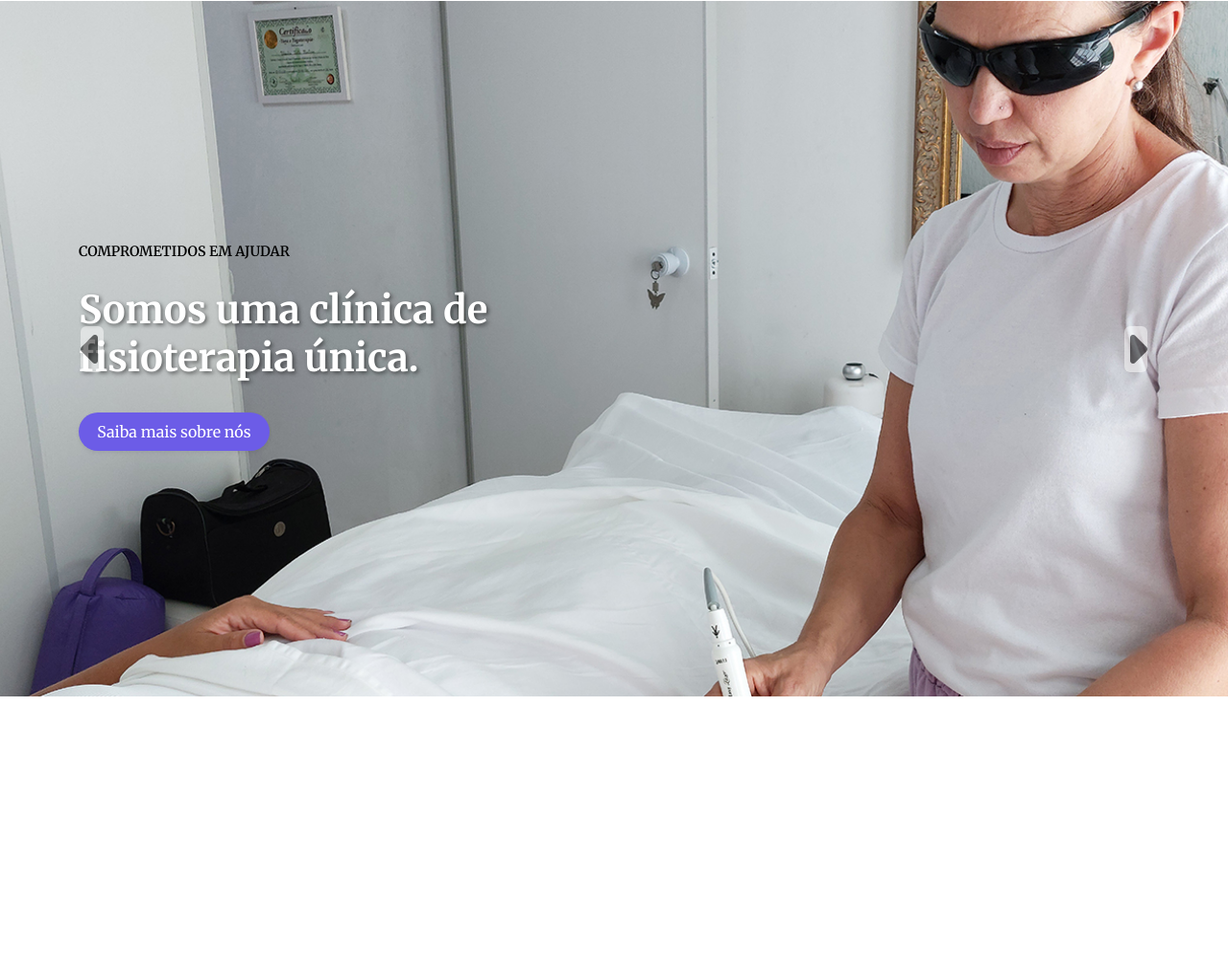
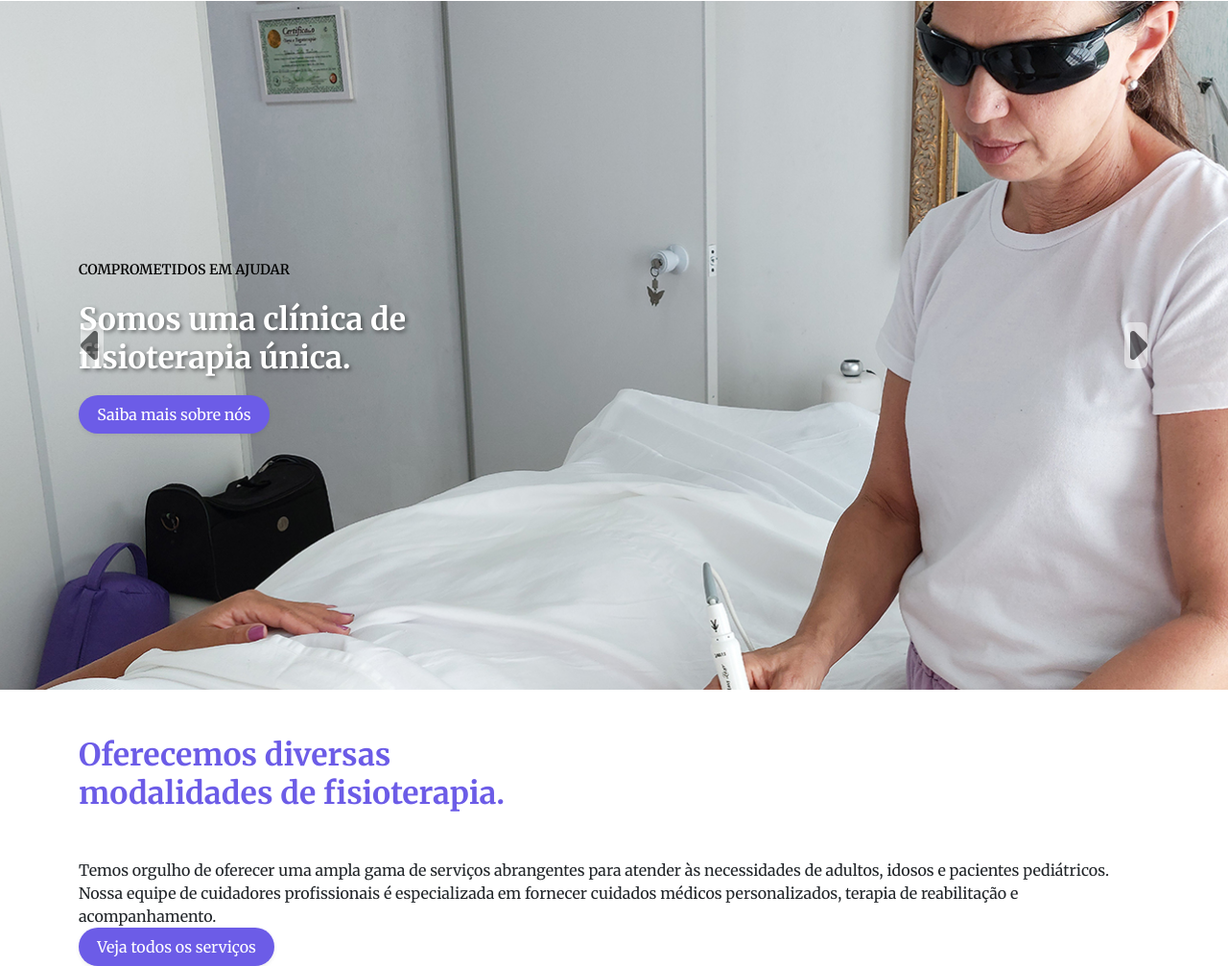
Before and after one commit to sumanbrival/claudia-bootstrap, a website: page index.html in a window 1280 px wide. Shown: the part 215-1222 px from the top of the page at 96% size. Before the commit the page ends 941 px from the top, so only its background shows below. Drawn offline with nearby package versions, Linux system fonts and the light colour scheme.

Commit message:
adicinado mais um section hero (Oferecemos diversas modalidades de fisioterapia)

```diff
--- a/index.html
+++ b/index.html
@@ -73,9 +73,10 @@
 
         <div class="container">
 
+          <!-- Visite nosso consultório -->
           <div class="d-lg-flex justify-content-lg-start gap-lg-2 py-lg-2">
 
-            <div class="border-1 border-bottom border-roxo1 py-lg-2 ">
+            <div class="border-1 border-bottom border-roxo1 py-2 py-md-2 py-lg-2">
             <div class="d-flex justify-content-lg-start align-items-center gap-1">
               <div><i class="fa fas fa-home-lg type-h4 text-cinza"></i></div>
 
@@ -90,7 +91,8 @@
 
           </div>
 
-          <div class="border-1 border-bottom border-roxo1 py-lg-2 ">
+          <!-- Entre em contato comigo -->
+          <div class="border-1 border-bottom border-roxo1 py-2 py-md-2 py-lg-2">
             <div class="d-flex justify-content-lg-start align-items-center gap-1">
               <div><i class="fa fas fa-phone type-h4 text-cinza"></i></i></div>
 
@@ -105,7 +107,8 @@
 
           </div>
 
-          <div class="border-1 border-bottom border-roxo1 py-lg-2 ">
+          <!-- Envie-me um e-mail -->
+          <div class="border-1 border-bottom border-roxo1 py-2 py-md-2 py-lg-2">
             <div class="d-flex justify-content-lg-start align-items-center gap-1">
               <div><i class="fa fas fa-envelope type-h4 text-cinza"></i></div>
 
@@ -120,7 +123,8 @@
 
           </div>
 
-          <div class="border-1 border-bottom border-roxo1 py-lg-2 ">
+          <!-- Horário de funcionamento do consultório -->
+          <div class="border-1 border-bottom border-roxo1 py-2 py-md-2 py-lg-2">
             <div class="d-flex justify-content-lg-start align-items-center gap-1">
               <div><i class="fa fas fa-clock type-h4 text-cinza"></i></div>
 
@@ -141,85 +145,124 @@
 <!-- COMPROMETIDOS EM AJUDAR -->
   <div class="carousel-inner">
 
-    <div class="carousel-item active" data-bs-interval="10000" style="background-image: url(bg/77.jpg);
+    <div class="carousel-item active py-5 py-md-8 py-lg-13" data-bs-interval="10000" style="background-image: url(bg/77.jpg);
     background-size: cover; background-repeat: no-repeat; background-position: center;">
       <div class="container">
 
-        <div class="py-lg-15">
+        <div class="my-8 my-md-12 my-lg-14 w-md-450 w-lg-480 mx-auto mx-md-auto mx-lg-0">
 
-          <div class="py-lg-1">
-          <span class="type-p fw-semibold text-black">COMPROMETIDOS EM AJUDAR</span>
+          <div class="mt-1 mt-md-2 mt-lg-3 text-center text-md-center text-lg-start">
+          <span class="type-p fw-semibold text-black mx-md-auto">COMPROMETIDOS EM AJUDAR</span>
         </div>
 
-        <div class="py-lg-2">
-          <span class="type-h2 fw-bold text-white my-text-shadow lh-sm">Somos uma clínica de <br> fisioterapia única.</span>
+        <div class="mt-1 mt-md-2 mt-lg-3 text-center text-md-center text-lg-start">
+          <span class="type-h1 fs-2 fw-bold text-white my-text-shadow lh-sm">Somos uma clínica de <br> fisioterapia única.</span>
         </div>
 
-        <div class="py-lg-2">
+        <div class="mt-1 mt-md-2 mt-lg-3 ">
           <button class="text-center border-0 shadow-sm rounded-5 d-block rounded-2 px-3
-          py-1 bg-roxo2 bg-hover-claudia2 text-white" type="submit">Agendar sua consulta</button>
+          py-1 bg-roxo2 bg-hover-claudia2 text-white mx-auto mx-md-auto mx-lg-0" type="submit">Agendar sua consulta</button>
         </div>
+
         </div>
       </div>
     </div>
 
 <!-- ABORDAGEM ORIENTADA PARA OBJETIVOS -->
-    <div class="carousel-item active" data-bs-interval="10000" style="background-image: url(bg/88.jpg);
+    <div class="carousel-item active py-5 py-md-8 py-lg-13" data-bs-interval="10000" style="background-image: url(bg/88.jpg);
     background-size: cover; background-repeat: no-repeat; background-position: center;">
       <div class="container">
 
-        <div class="py-lg-15">
+        <div class="my-8 my-md-12 my-lg-14 w-md-450 w-lg-480 mx-auto mx-md-auto mx-lg-0">
 
-          <div class="py-lg-1">
-          <span class="type-p fw-semibold text-black">AJUDANDO VOCÊ A VIVER A VIDA</span>
+          <div class="mt-1 mt-md-2 mt-lg-3 text-center text-md-center text-lg-start">
+          <span class="type-p fw-semibold text-black mx-md-auto">AJUDANDO VOCÊ A VIVER A VIDA</span>
         </div>
 
-        <div class="py-lg-2">
-          <span class="type-h2 fw-bold text-white my-text-shadow lh-sm">Oferecemos tratamentos <br> altamente especializados.</span>
+        <div class="mt-1 mt-md-2 mt-lg-3 text-center text-md-center text-lg-start">
+          <span class="type-h1 fs-2 fw-bold text-white my-text-shadow lh-sm">Oferecemos tratamentos <br> altamente especializados.</span>
         </div>
 
-        <div class="py-lg-2">
+        <div class="mt-1 mt-md-2 mt-lg-3 ">
           <button class="text-center border-0 shadow-sm rounded-5 d-block rounded-2 px-3
-          py-1 bg-roxo2 bg-hover-claudia2 text-white" type="submit">Serviço de terapia</button>
+          py-1 bg-roxo2 bg-hover-claudia2 text-white mx-auto mx-md-auto mx-lg-0" type="submit">Serviço de terapia</button>
         </div>
         </div>
       </div>
     </div>
 
 <!-- COMPROMETIDOS EM AJUDAR -->
-    <div class="carousel-item active" data-bs-interval="10000" style="background-image: url(bg/99.jpg);
+    <div class="carousel-item active py-5 py-md-8 py-lg-13" data-bs-interval="10000" style="background-image: url(bg/99.jpg);
     background-size: cover; background-repeat: no-repeat; background-position: center;">
       <div class="container">
 
-        <div class="py-lg-15">
+        <div class="my-8 my-md-12 my-lg-14 w-md-450 w-lg-480 mx-auto mx-md-auto mx-lg-0">
 
-          <div class="py-lg-1">
-          <span class="type-p fw-semibold text-black">COMPROMETIDOS EM AJUDAR</span>
+          <div class="mt-1 mt-md-2 mt-lg-3 text-center text-md-center text-lg-start">
+          <span class="type-p fw-semibold text-black mx-md-auto">COMPROMETIDOS EM AJUDAR</span>
         </div>
 
-        <div class="py-lg-2">
-          <span class="type-h2 fw-bold text-white my-text-shadow lh-sm">Somos uma clínica de <br> fisioterapia única.</span>
+        <div class="mt-1 mt-md-2 mt-lg-3 text-center text-md-center text-lg-start">
+          <span class="type-h1 fs-2 fw-bold text-white my-text-shadow lh-sm">Somos uma clínica de  fisioterapia única.</span>
         </div>
 
-        <div class="py-lg-2">
+        <div class="mt-1 mt-md-2 mt-lg-3 ">
           <button class="text-center border-0 shadow-sm rounded-5 d-block rounded-2 px-3
-          py-1 bg-roxo2 bg-hover-claudia2 text-white" type="submit">Saiba mais sobre nós</button>
+          py-1 bg-roxo2 bg-hover-claudia2 text-white mx-auto mx-md-auto mx-lg-0" type="submit">Saiba mais sobre nós</button>
         </div>
         </div>
       </div>
     </div>
+
+
   </div>
 
+  <!-- Previous button -->
   <button class="carousel-control-prev" type="button" data-bs-target="#carouselExampleInterval" data-bs-slide="prev">
     <span><i class="fa-solid fa-caret-left bg-white text-black rounded-2 type-h1"></i></span>
     <span class="visually-hidden">Previous</span>
   </button>
 
+  <!-- Next button -->
   <button class="carousel-control-next" type="button" data-bs-target="#carouselExampleInterval" data-bs-slide="next">
     <i class="fa-solid fa-caret-right bg-white text-black rounded-2 type-h1"></i>
     <span class="visually-hidden">Next</span>
   </button>
 
+</div>
+
+<!-- We offer various Physio Disciplines -->
+
+<div class="bg-white">
+  <div class="container">
+
+  <div class="">
+
+    <div class="d-lg-flex">
+
+      <div class="d-lg-flex row">
+
+      <div class="my-2 my-md-5 my-lg-8 text-center text-sm-center text-lg-start">
+        <span class="type-h3 lh-sm text-roxo2 fw-bold">Oferecemos diversas <br> modalidades de fisioterapia.</span>
+      </div>
+
+      <div>
+        <span>Temos orgulho de oferecer uma ampla gama de serviços abrangentes para atender às necessidades de adultos, idosos e pacientes pediátricos. Nossa equipe de cuidadores profissionais é especializada em fornecer cuidados médicos personalizados, terapia de reabilitação e acompanhamento.</span>
+      </div>
+
+      <div>
+        <button class="text-center border-0 shadow-sm rounded-5 d-block rounded-2 px-3
+          py-1 bg-roxo2 bg-hover-claudia2 text-white mx-auto mx-md-auto mx-lg-0" type="submit">Veja todos os serviços</button>
+      </div>
+
+    </div>
+
+    </div>
+  </div>
+
+
+
+  </div>
 </div>
 
 
--- a/scss/utlities.scss
+++ b/scss/utlities.scss
@@ -13,7 +13,7 @@ $spacers: (
   10: $spacer * 3.8,
   11: $spacer * 5,
   12: $spacer * 5.2,
-  13: $spacer * 8,
+  13: $spacer * 6.7,
   14: $spacer * 10,
   15: $spacer * 15,
   18: $spacer * 18,
@@ -56,6 +56,7 @@ $custom-widths: (
   300: 300px, // you can mix px / % / rem
   380: 380px, // you can mix px / % / rem
   400: 400px, // you can mix px / % / rem
+  450: 450px, // you can mix px / % / rem
   480: 480px, // w-sm-50 / w-md-300
   520: 520px, // w-sm-50 / w-md-300
   550: 550px, // w-sm-50 / w-md-300
```
Also changed, not shown: css/style.css, 1 other file.
